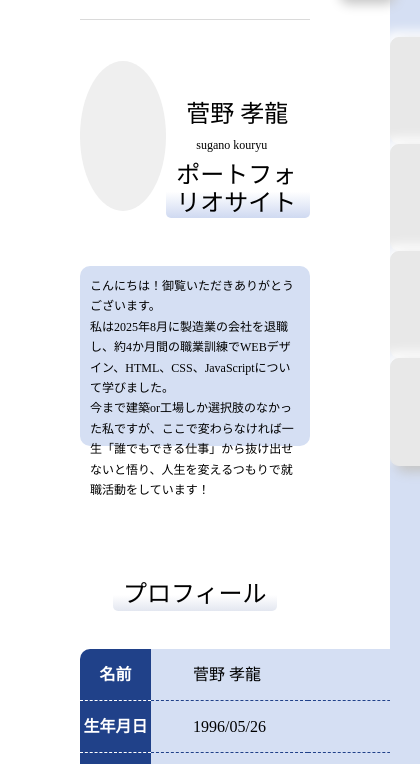
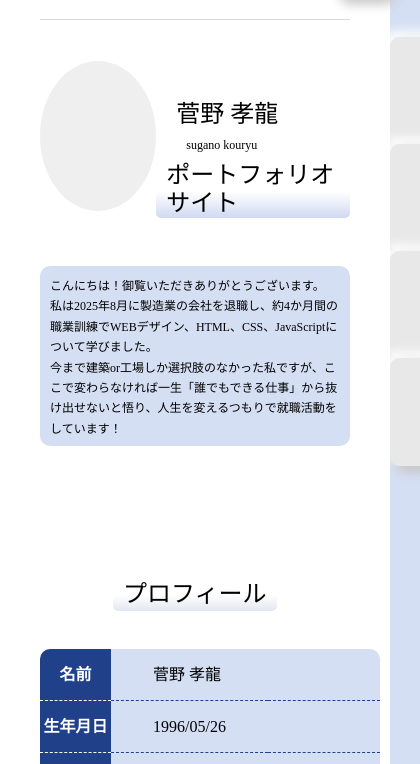
Before and after one commit to xiaolongjianye-sudo/portfolio, a plain HTML site: page index.html in a window 390 px wide. Shown: the part 80-844 px from the top of the page, 420 px wide, since content can reach past the window. Drawn offline with Linux system fonts and the light colour scheme; a script that the page names is missing.

Commit message:
Add files via upload

```diff
--- a/css/style.css
+++ b/css/style.css
@@ -470,4 +470,7 @@ button:active {
     table{
         min-width: 340px;
     }
+    main{
+        margin: 0px 40px 80px 40px;
+    }
 }
```
